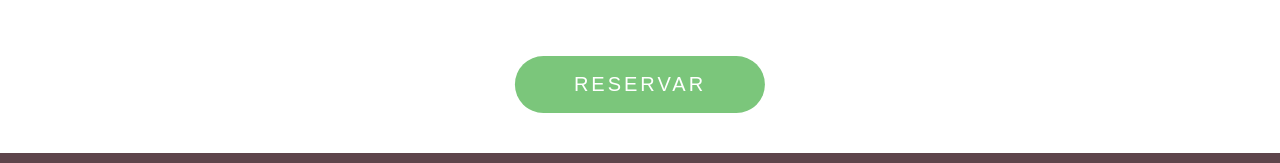
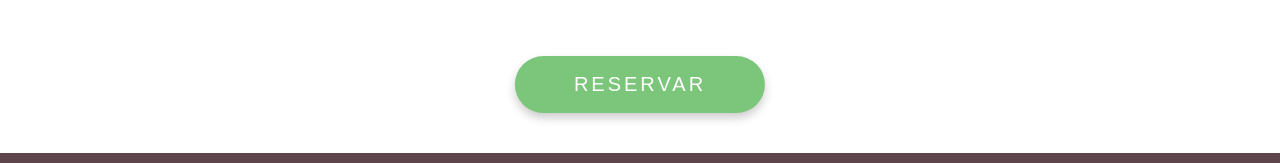
Before and after one commit to MirVill/cottages-mazamitla-app, a React (Create React App) app: page / in a window 1280 px wide. Shown: the part 1417-1580 px from the top of the page. Built offline with nearby package versions, Linux system fonts and the light colour scheme.

Commit message:
modified btn

```diff
--- a/sass/Utils/_btn.scss
+++ b/sass/Utils/_btn.scss
@@ -15,12 +15,10 @@
   position: relative;
   left: 50%;
   transform: translateX(-50%);
-  &:hover {
-    transform:translateX(-50%) translateY(-3px);
-    box-shadow: 0 1rem 2rem rgba(0, 0, 0, .2);
-  }
+  box-shadow: 0 .5rem 1rem rgba(0, 0, 0, .2);
+
   &:active {
-    transform:translateX(-50%) translateY(-1px);
+    transform:translateX(-50%) translateY(2px);
     box-shadow: 0 .5rem 1rem rgba(0, 0, 0, .2);
   }
 }
--- a/src/Assets/Css/index.css
+++ b/src/Assets/Css/index.css
@@ -425,12 +425,10 @@ body {
   transition: all .2s;
   position: relative;
   left: 50%;
-  transform: translateX(-50%); }
-  .btn:hover {
-    transform: translateX(-50%) translateY(-3px);
-    box-shadow: 0 1rem 2rem rgba(0, 0, 0, 0.2); }
+  transform: translateX(-50%);
+  box-shadow: 0 0.5rem 1rem rgba(0, 0, 0, 0.2); }
   .btn:active {
-    transform: translateX(-50%) translateY(-1px);
+    transform: translateX(-50%) translateY(2px);
     box-shadow: 0 0.5rem 1rem rgba(0, 0, 0, 0.2); }
 
 @media (max-width: 460px) {
```
